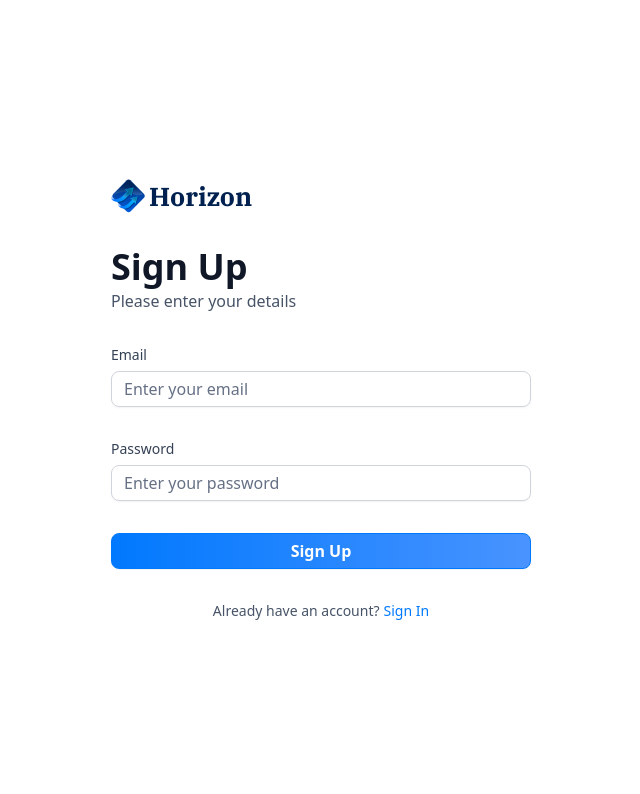
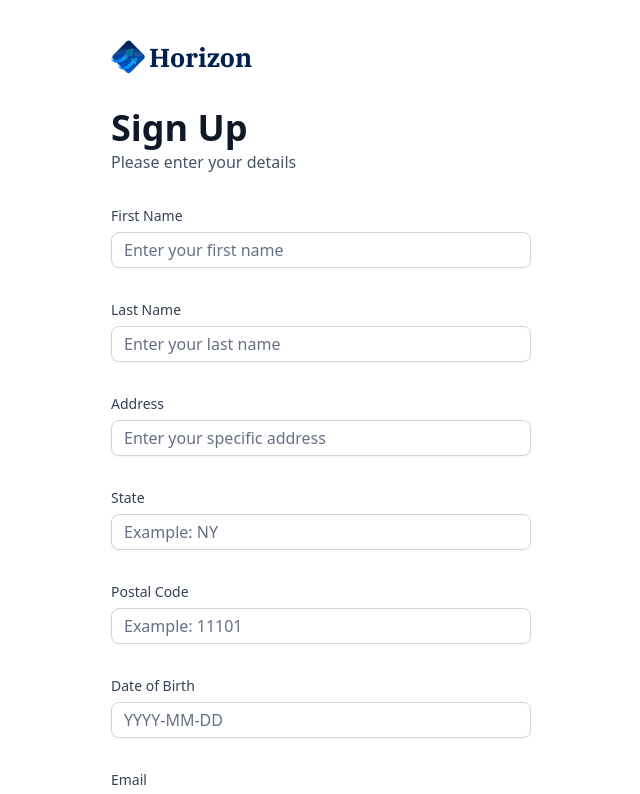
Before and after one commit to hoondongseo/banking, a Next.js app: page /sign-up in a window 1280 px wide. Shown: the top 794 px of the page, without its empty margins (319-959 px from the left). Built offline with nearby package versions, Linux system fonts and the light colour scheme.

Commit message:
Update AuthForm.tsx

```diff
--- a/components/AuthForm.tsx
+++ b/components/AuthForm.tsx
@@ -83,6 +83,23 @@ const AuthForm = ({ type }: { type: string }) => {
                 <>
                     <Form {...form}>
                         <form onSubmit={form.handleSubmit(onSubmit)} className="space-y-8">
+                            {type === 'sign-up' && (
+                                <>
+                                    <CustomInput control={form.control}
+                                        name='firstName' label="First Name" placeholder='Enter your first name' />
+                                    <CustomInput control={form.control}
+                                        name='lastName' label="Last Name" placeholder='Enter your last name' />
+                                    <CustomInput control={form.control}
+                                        name='address' label="Address" placeholder='Enter your specific address' />
+                                    <CustomInput control={form.control}
+                                        name='state' label="State" placeholder='Example: NY' />
+                                    <CustomInput control={form.control}
+                                        name='postalCode' label="Postal Code" placeholder='Example: 11101' />
+                                    <CustomInput control={form.control}
+                                        name='dateOfBirth' label="Date of Birth" placeholder='YYYY-MM-DD' />
+                                </>
+                            )}
+
                             <CustomInput control={form.control} name='email' label="Email" placeholder="Enter your email" />
 
                             <CustomInput control={form.control} name='password' label="Password" placeholder="Enter your password" />
@@ -111,8 +128,9 @@ const AuthForm = ({ type }: { type: string }) => {
                         </Link>
                     </footer>
                 </>
-            )}
-        </section>
+            )
+            }
+        </section >
     )
 }
 
```
